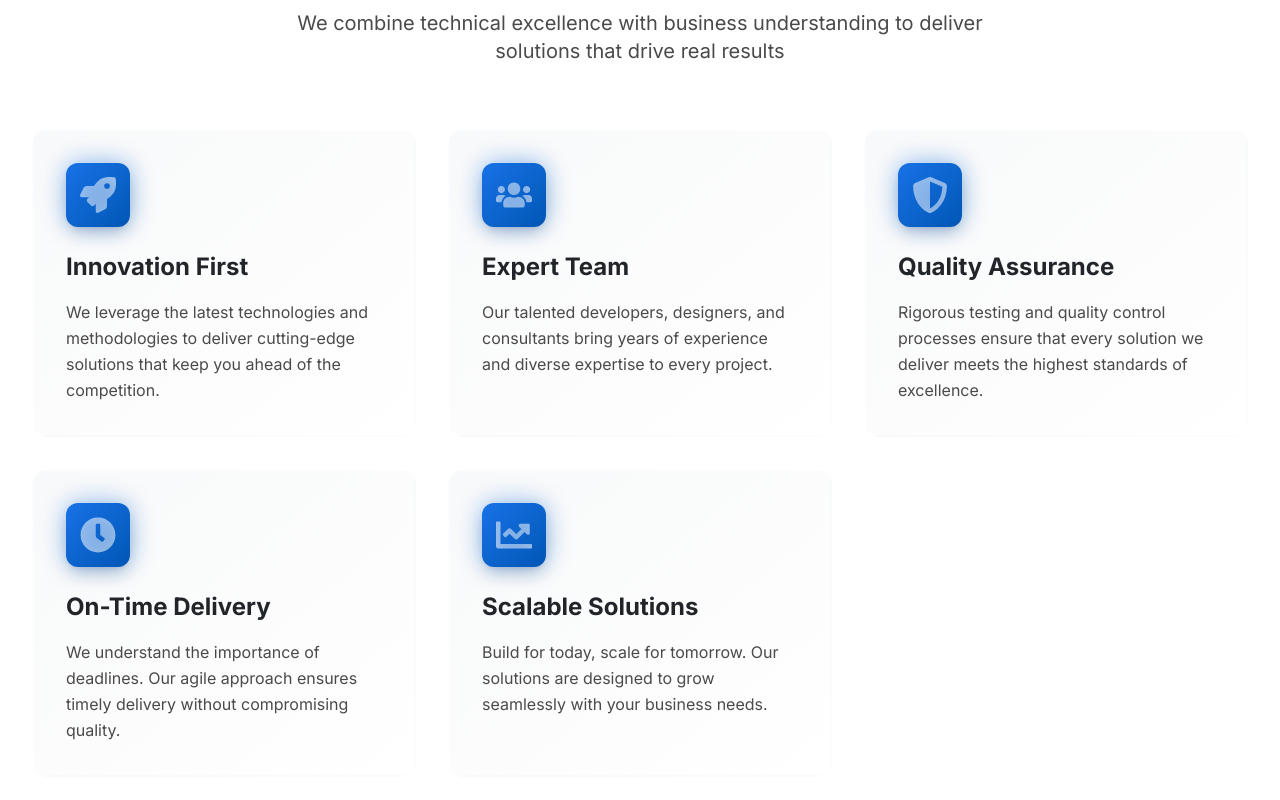
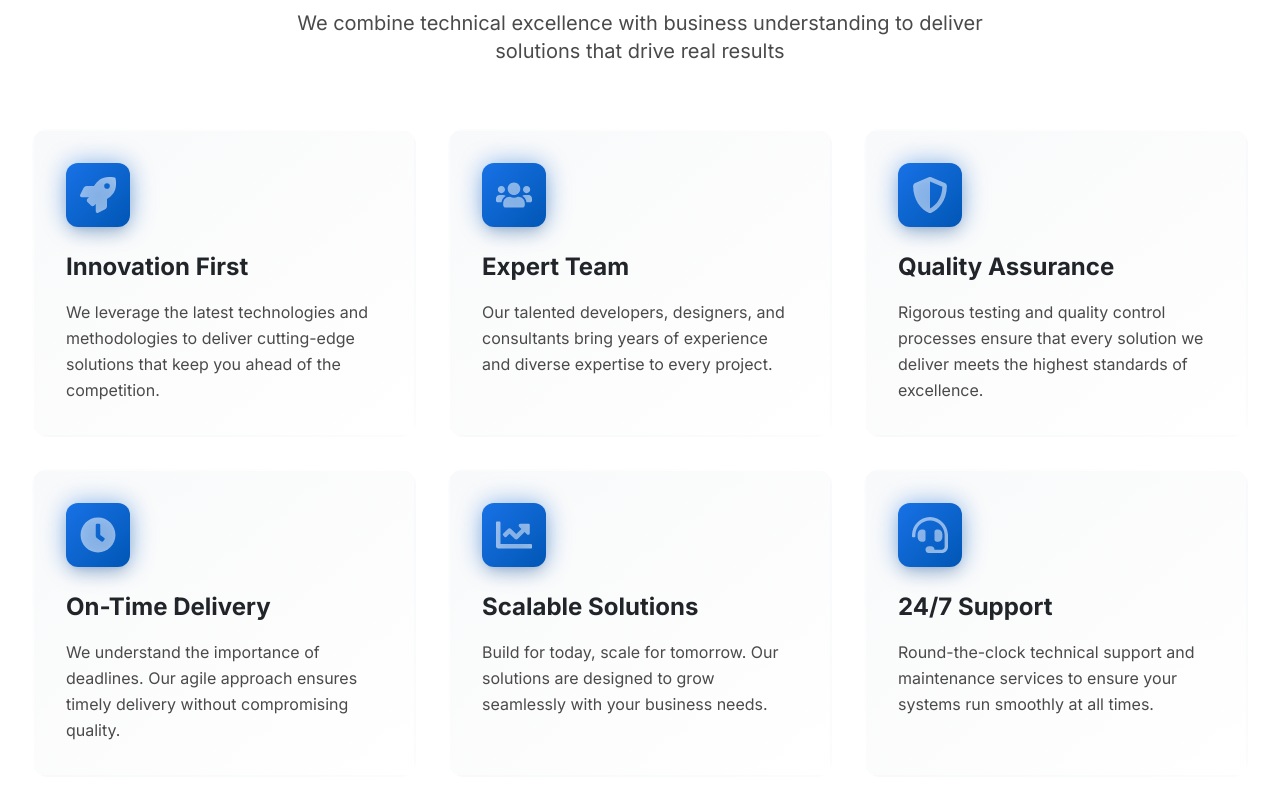
Before and after one commit to OshithRoshantha/ODLabs, a Next.js app: page / in a window 1280 px wide. Shown: the part 3460-4260 px from the top of the page. Built offline with nearby package versions, Linux system fonts and the light colour scheme.

Commit message:
Add 24/7 Support reason to WhyChooseUs component and adjust grid layout

```diff
--- a/components/WhyChooseUs.tsx
+++ b/components/WhyChooseUs.tsx
@@ -2,7 +2,7 @@
 
 import { motion } from 'framer-motion'
 import { useInView } from 'react-intersection-observer'
-import { FaRocket, FaUsers, FaShieldAlt, FaClock, FaChartLine } from 'react-icons/fa'
+import { FaRocket, FaUsers, FaShieldAlt, FaClock, FaChartLine, FaHeadset } from 'react-icons/fa'
 
 interface Reason {
   icon: React.ReactNode
@@ -47,6 +47,12 @@ const WhyChooseUs = () => {
       description:
         'Build for today, scale for tomorrow. Our solutions are designed to grow seamlessly with your business needs.',
     },
+    {
+      icon: <FaHeadset className="text-4xl" />,
+      title: '24/7 Support',
+      description:
+        'Round-the-clock technical support and maintenance services to ensure your systems run smoothly at all times.',
+    },
   ]
 
   return (
@@ -68,14 +74,14 @@ const WhyChooseUs = () => {
         </motion.div>
 
         {/* Reasons Grid */}
-        <div className="grid md:grid-cols-2 lg:grid-cols-3 gap-8 justify-items-center">
+        <div className="grid md:grid-cols-2 lg:grid-cols-3 gap-8">
           {reasons.map((reason, index) => (
             <motion.div
               key={index}
               initial={{ opacity: 0, scale: 0.9 }}
               animate={inView ? { opacity: 1, scale: 1 } : {}}
               transition={{ duration: 0.5, delay: index * 0.1 }}
-              className="group relative w-full max-w-md"
+              className="group relative"
             >
               <div className="bg-gradient-to-br from-sectionBg to-white rounded-2xl p-8 h-full border-2 border-transparent hover:border-primary/20 transition-all duration-500 hover:shadow-2xl">
                 {/* Icon Container */}
```
